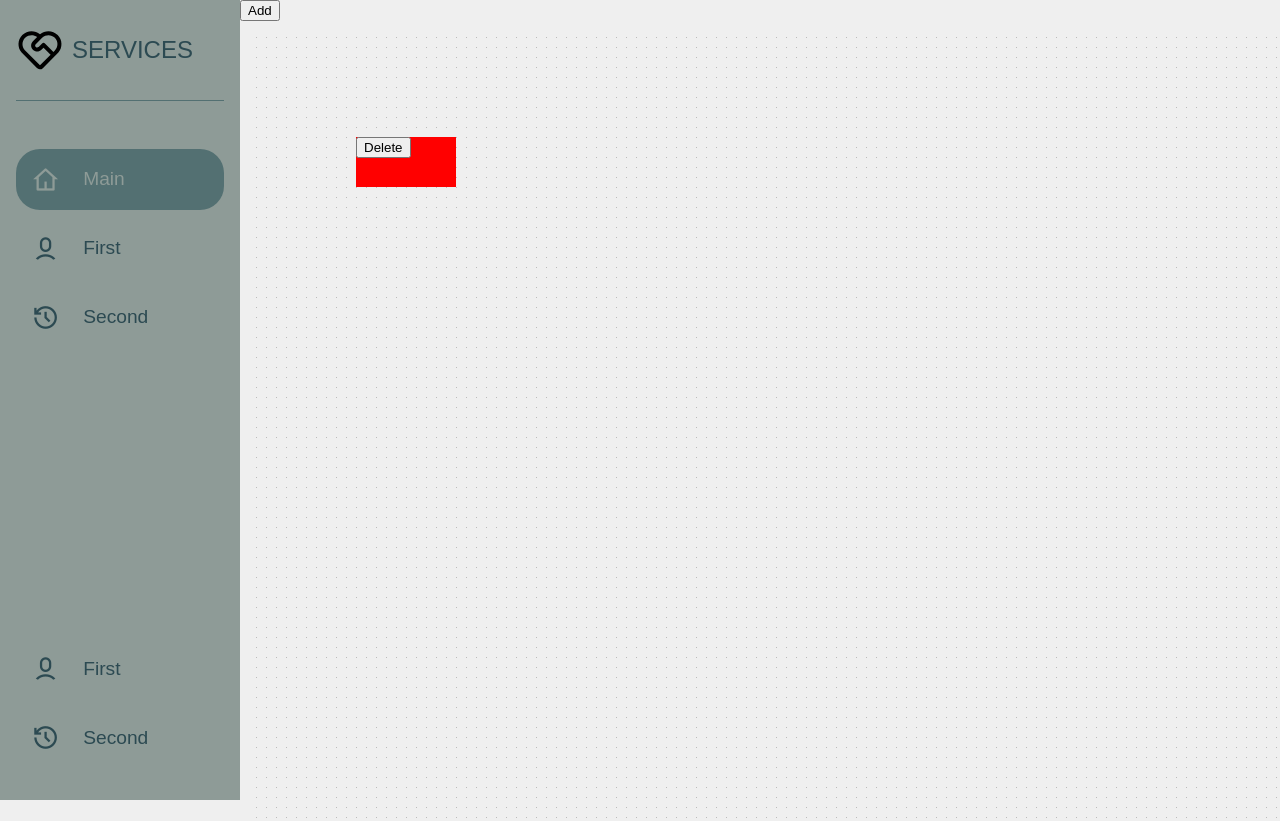
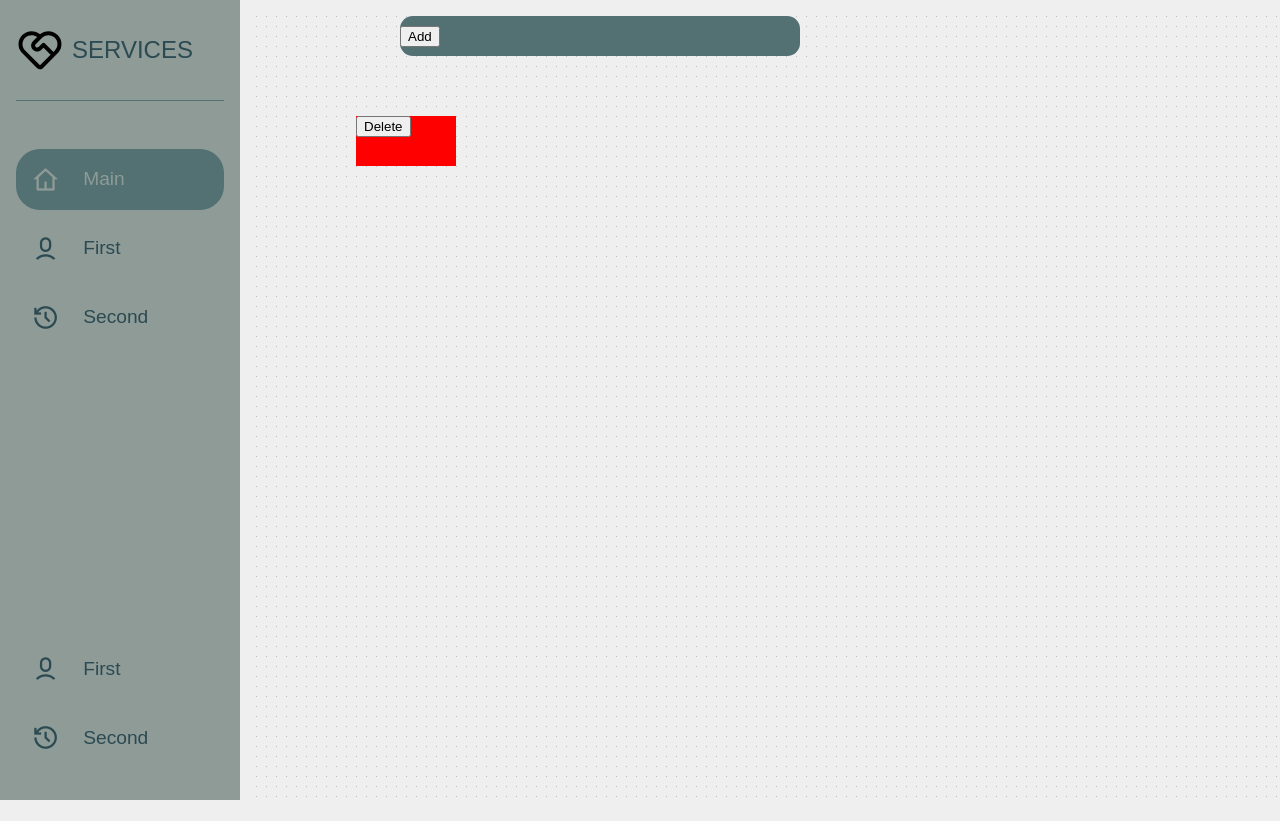
Before and after one commit to Dedo4k/Services, a React (Create React App) app: page / in a window 1280 px wide. After the commit the page ends 800 px from the top, so only its background shows below. Built offline with nearby package versions, Linux system fonts and the light colour scheme.

Commit message:
control panel

```diff
--- a/src/components/dashboard/Dashboard.tsx
+++ b/src/components/dashboard/Dashboard.tsx
@@ -2,6 +2,7 @@ import React, {Fragment} from "react";
 import DashboardElement from "./dashboard-elements/dashboard-element/DashboardElement";
 import {Whiteboard} from "../index";
 import DashboardClock from "./dashboard-elements/dashboard-clock-element/DashboardClock";
+import ControlPanel from "./control-panel/ControlPanel";
 
 type DashboardState = {
     services: DashboardElement[]
@@ -33,7 +34,9 @@ class Dashboard extends React.Component<any, DashboardState> {
     render() {
         return (
             <div className={"dashboard"}>
-                <button onClick={() => this.addService(new DashboardClock(this))}>Add</button>
+                <ControlPanel>
+                    <button onClick={() => this.addService(new DashboardClock(this))}>Add</button>
+                </ControlPanel>
                 <Whiteboard width={10000} height={10000}>
                     {this.state.services.map((service) =>
                         <Fragment key={service.id}>{service.buildComponent()}</Fragment>)}
--- a/src/components/dashboard/control-panel/ControlPanel.css
+++ b/src/components/dashboard/control-panel/ControlPanel.css
@@ -1,8 +1,8 @@
 .control-panel {
-    position: sticky;
-    top: 0;
-    left: calc((100vw - 50vw - 15rem) / 2);
-    width: 50vw;
+    position: absolute;
+    top: 1rem;
+    left: calc(100% - 15rem - 50%);
+    width: calc(100% - 15rem - 50%);
     background-color: var(--main-color);
     height: 2.5rem;
     border-radius: .8rem;
--- a/src/components/dashboard/control-panel/ControlPanel.tsx
+++ b/src/components/dashboard/control-panel/ControlPanel.tsx
@@ -2,15 +2,16 @@ import React from "react";
 
 import "./ControlPanel.css";
 
-class ControlPanel extends React.Component<any, any> {
+type ControlPanelProps = {
+    children?: React.ReactNode
+}
+
+class ControlPanel extends React.Component<ControlPanelProps, any> {
 
     render() {
         return (
             <div className={"control-panel"}>
-                <button>Add</button>
-                <button>Delete</button>
-                <button>Find</button>
-                <button>Edit</button>
+                {this.props.children}
             </div>
         );
     }
```
